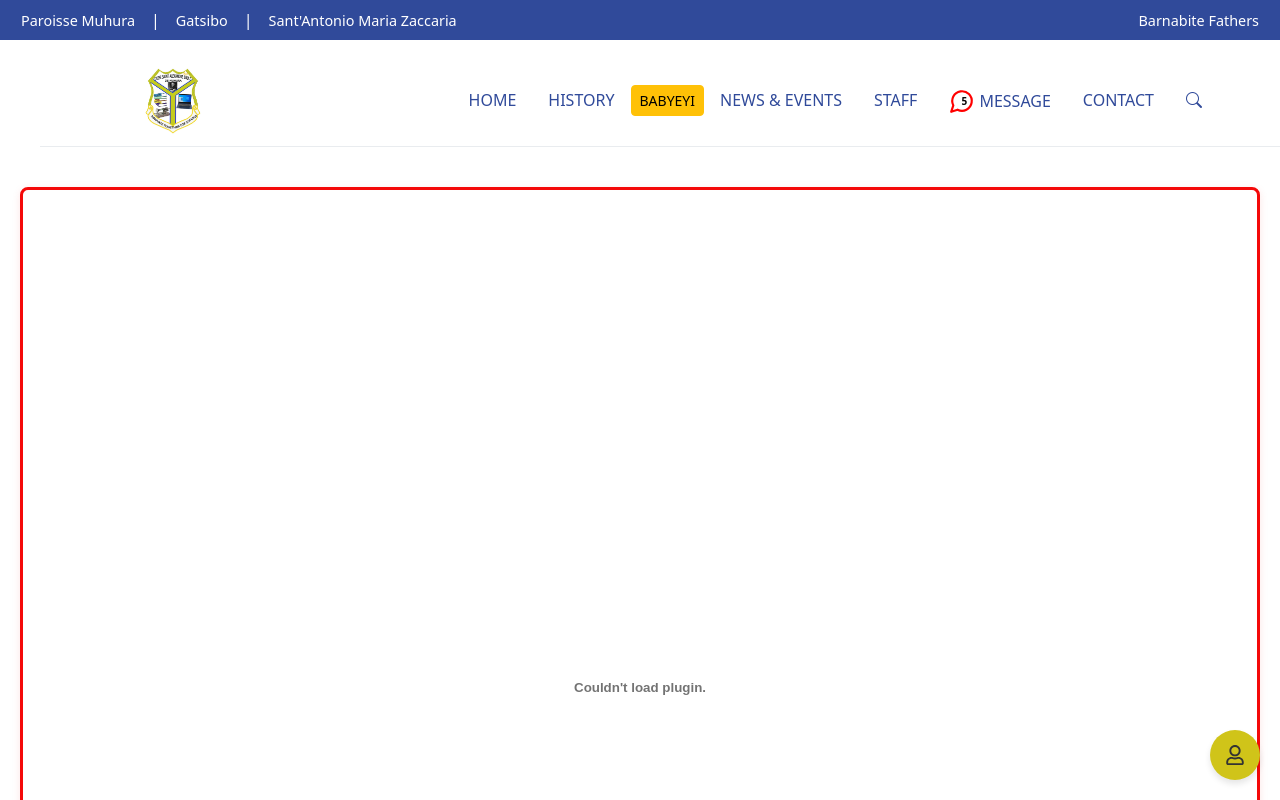
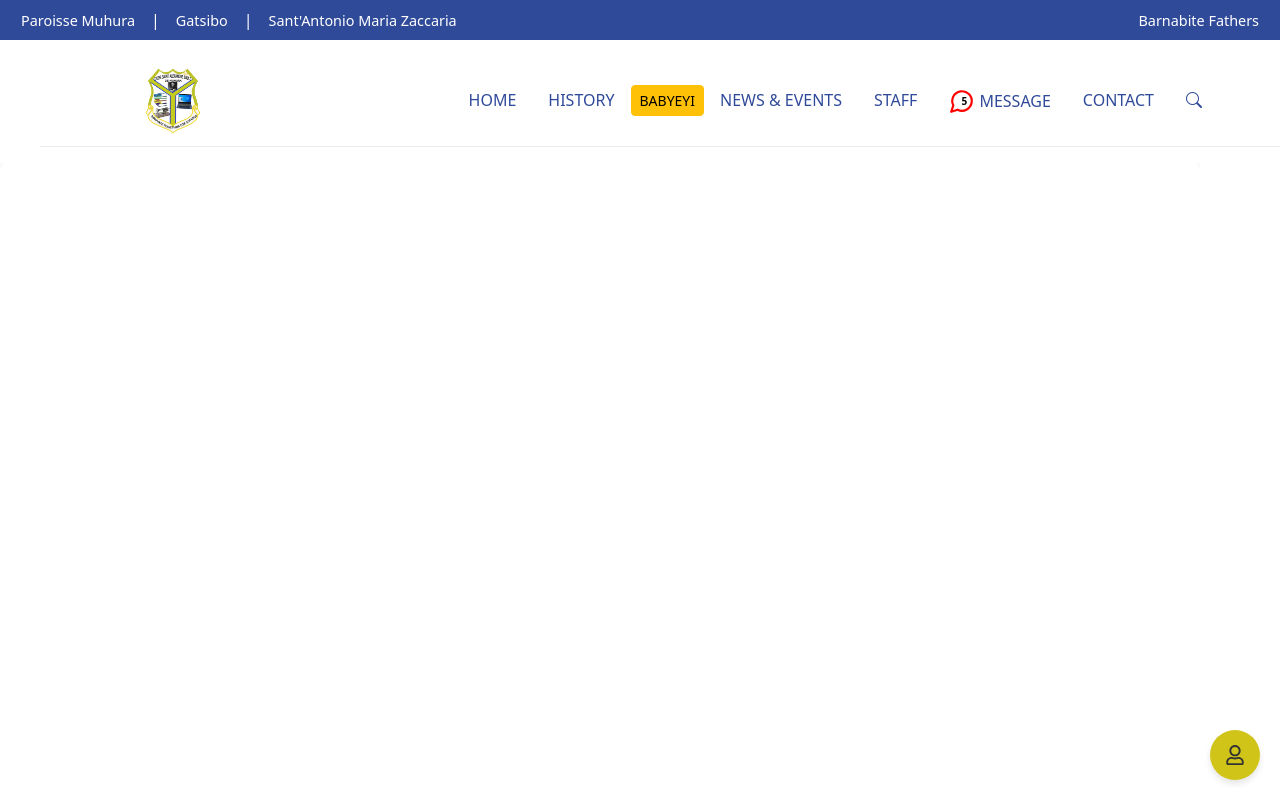
Before and after one commit to Deodate/LYCEESAINTALEXANDRE, a React (Create React App) app in the folder lycee/: page /Babyeyi in a window 1280 px wide. Shown: the top 800 px of the page. Built offline with nearby package versions, Linux system fonts and the light colour scheme; some icons are missing; a web font is replaced by a local one.

Commit message:
Babyeyi pdf

```diff
--- a/lycee/src/Components/pages/Babyeyi/Babyeyi.css
+++ b/lycee/src/Components/pages/Babyeyi/Babyeyi.css
@@ -1,25 +1,27 @@
 .pdf-container {
     width: 100%;
-    max-width: 1600px; /* Increased from 1200px */
-    margin: 20px auto;
-    padding: 20px;
-    box-sizing: border-box;
+    height: 100vh;
+    padding: 0;
+    margin: 0;
+    overflow: hidden;
+    position: relative;
 }
 
 .pdf-viewer {
     width: 100%;
-    height: 1000px; /* Increased from 800px */
-    border: 3px solid #f40909;
-    border-radius: 8px;
-    box-shadow: 0 2px 8px rgba(235, 15, 15, 0.1);
+    height: 100%;
+    border: none;
+}
+
+iframe {
+    width: 70%;
+    height: 100%;
+    border: none;
+    display: block;
 }
 
 @media screen and (max-width: 768px) {
     .pdf-container {
-        padding: 10px;
-    }
-
-    .pdf-viewer {
-        height: 800px; /* Increased from 600px */
+        height: 100vh;
     }
 }
--- a/lycee/src/Components/pages/Babyeyi/Babyeyi.jsx
+++ b/lycee/src/Components/pages/Babyeyi/Babyeyi.jsx
@@ -5,12 +5,12 @@ import './Babyeyi.css';
 function Babyeyi() {
   return (
     <div className="pdf-container">
-      <embed
-        src={BabyeyiFile}
-        type="application/pdf"
+      <iframe
+        src={`${BabyeyiFile}#toolbar=0&navpanes=0&scrollbar=0`}
         className="pdf-viewer"
-        alt="pdf"
+        title="PDF viewer"
       />
+      <p>hd</p>
     </div>
   );
 }
```
